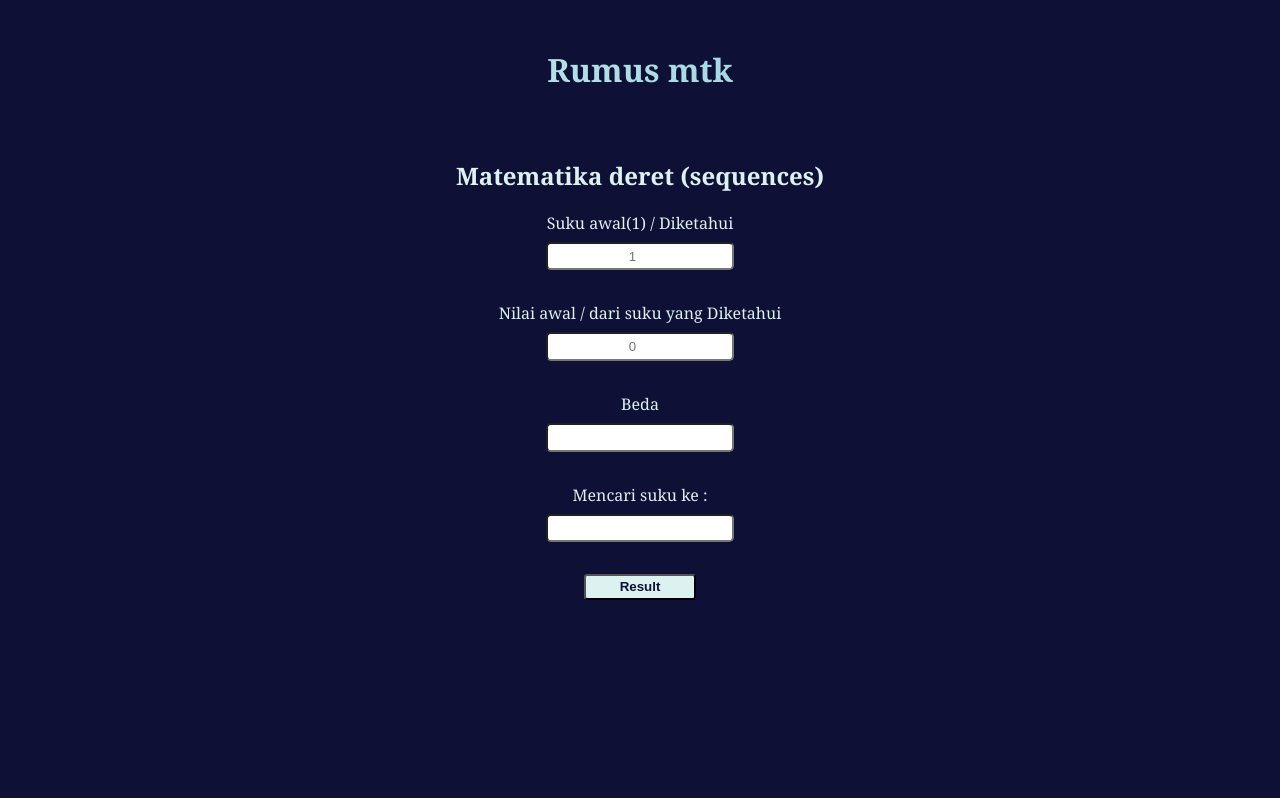
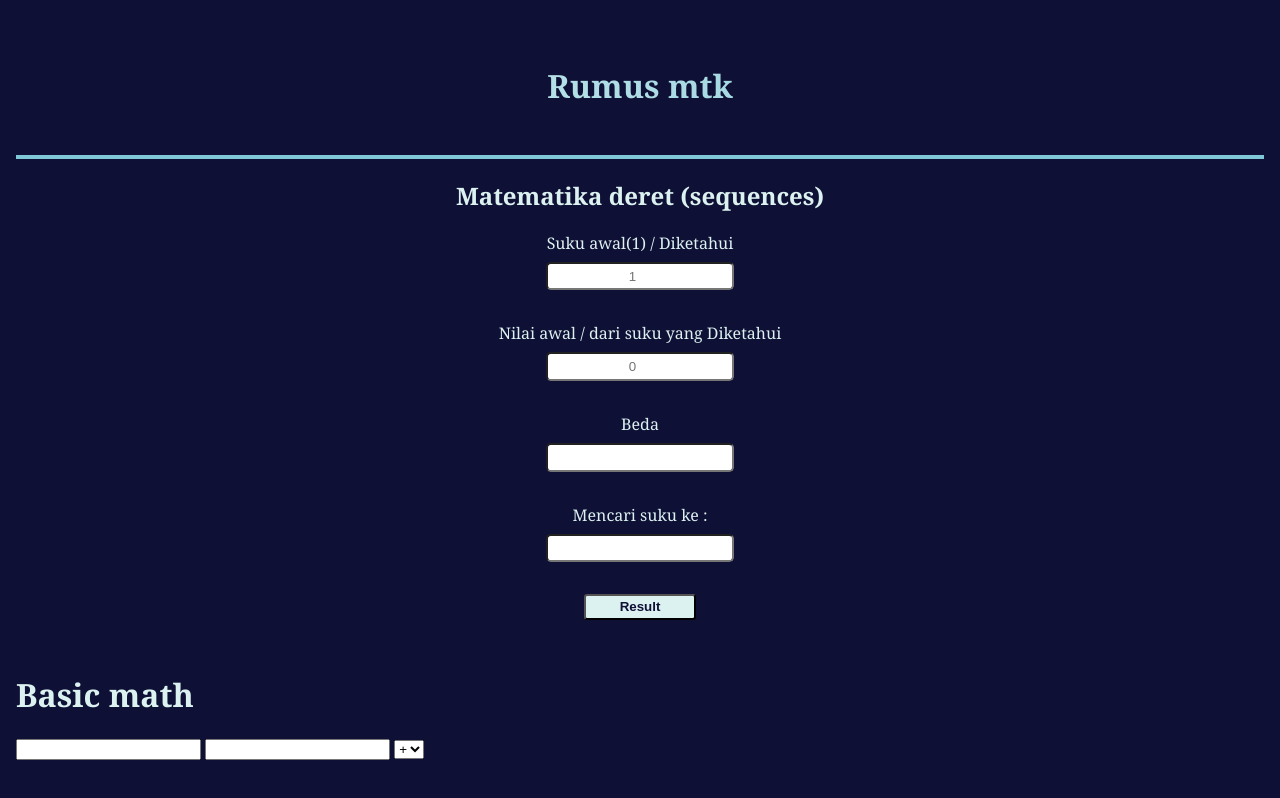
Before and after one commit to Tomba-Hopkins/matematika, a plain HTML site: page views/index.html in a window 1280 px wide. Drawn offline with Linux system fonts and the light colour scheme.

Commit message:
huhu haha

```diff
--- a/views/index.html
+++ b/views/index.html
@@ -27,6 +27,16 @@
         <p><span class="result"></span></p>
     </div>
 
+    <div class="aritmatika-2col">
+        <h1>Basic math</h1>
+        <input type="number">
+        <input type="number">
+        <select name="operator" id="operator">
+            <option value="+">+</option>
+            <option value="-">-</option>
+        </select>
+    </div>
+
 
 <script src="./app.js"></script>
 </body>
--- a/views/style.css
+++ b/views/style.css
@@ -6,7 +6,7 @@
 
 body {
     margin: 0;
-    padding: 0;
+    padding: 1rem;
     box-sizing: border-box;
     background-color: var(--blek-primary);
     color: var(--whit-primary);
@@ -28,6 +28,7 @@ body {
     text-align: center;
     justify-content: center;
     align-items: center;
+    border-top: 0.3rem solid var(--whit-secondary);
 }
 
 .deret input {
```
